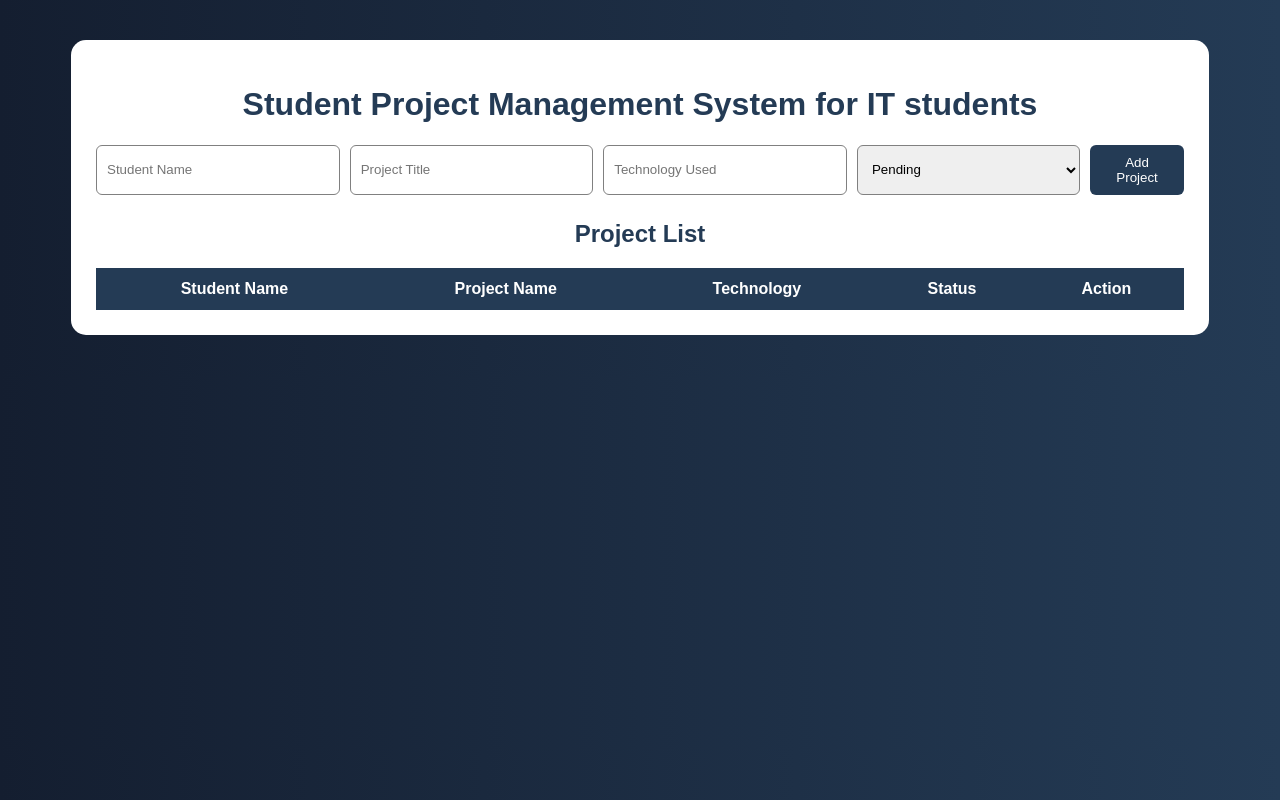
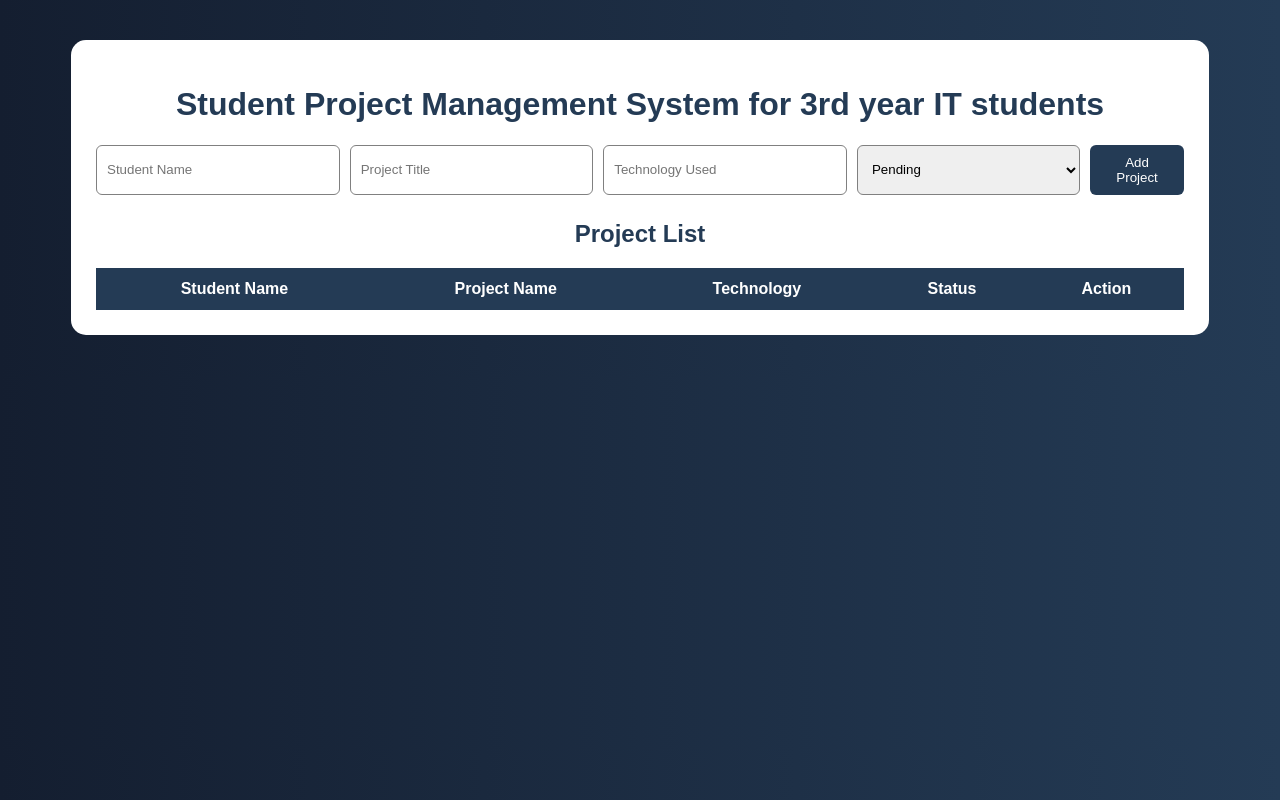
Before and after one commit to narayanatavva123/student-project-management-system, a website: page public/index.html in a window 1280 px wide. Drawn offline with Linux system fonts and the light colour scheme; no server answers.

Commit message:
Update heading for student project management system

```diff
--- a/public/index.html
+++ b/public/index.html
@@ -7,7 +7,7 @@
 <body>
 
 <div class="container">
-  <h1>Student Project Management System for IT students </h1>
+  <h1>Student Project Management System for 3rd year  IT students </h1>
 
   <div class="form-box">
     <input type="text" id="studentName" placeholder="Student Name">
```
